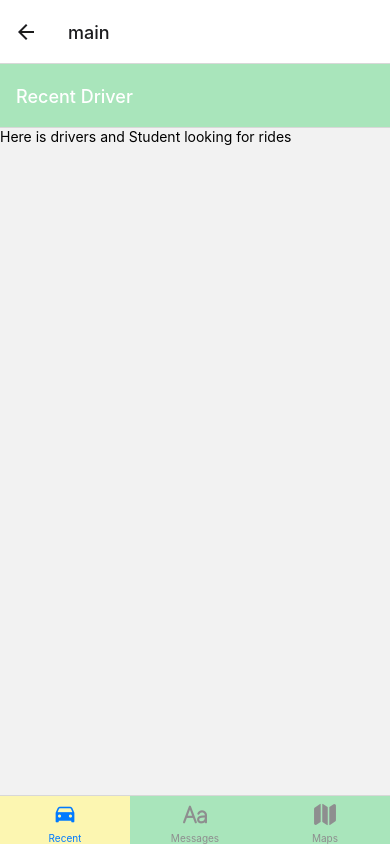
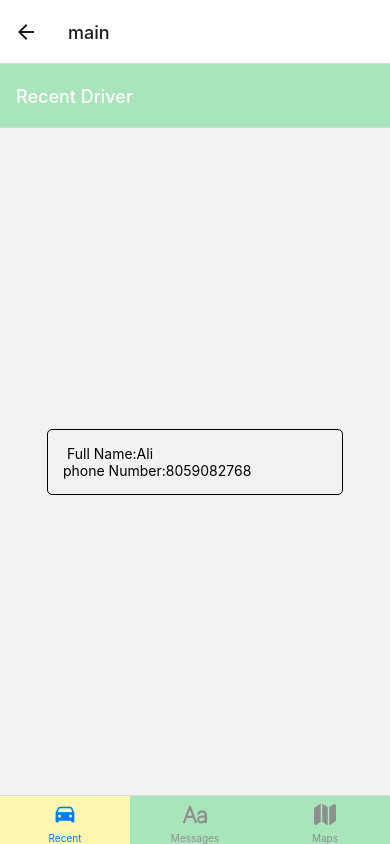
Before and after one commit to Jose-Flor/BuddyCarPool, a React Native app: screen /main in a window 390 px wide. Built offline with nearby package versions, Linux system fonts and the light colour scheme.

Commit message:
register

```diff
--- a/App.js
+++ b/App.js
@@ -4,6 +4,7 @@ import MainScreen from './Screens /MainScreen';
 import RegisterScreen from './Screens /RegisterScreen';
 import{createNativeStackNavigator}from'@react-navigation/native-stack';
 import { NavigationContainer } from '@react-navigation/native';
+import RegisterForm from './Screens /RegisterForm';
 
 const Stack=createNativeStackNavigator();
 
@@ -14,6 +15,7 @@ export default function App() {
       <Stack.Navigator initialRouteName='Register'>
         <Stack.Screen name='Register' component={RegisterScreen} options={{headerShown:false}}/>
         <Stack.Screen  name='main' component={MainScreen} />
+        <Stack.Screen name='RegisterForm' component={RegisterForm}/>
 
       </Stack.Navigator>
     </NavigationContainer>
--- a/Information/DriverInfo.js
+++ b/Information/DriverInfo.js
@@ -23,10 +23,10 @@ function DriverInfo(){
 
 return {
     /* Profile Information */
-    fullName: "",
+    fullName: "Ali ",
     profilePicture: "",
     contactInformation: {
-        phoneNumber: ""
+        phoneNumber: "8059082768"
     },
     /* Driver's License Details */
     driversLicenseDetails: {
--- a/Screens /Drivers.js
+++ b/Screens /Drivers.js
@@ -1,12 +1,39 @@
 
-import {Text, View} from "react-native"
+import {Text, View,StyleSheet} from "react-native"
+import DriverInfo from "../Information/DriverInfo";
 
 function Drivers(){
-    return <View>
-        <Text>
-            Here is drivers and Student looking for rides
-        </Text>
+    const driverDetail=DriverInfo();
+    return(
+     <View style={styles.container}>
+        <View style={styles.box}>
+
+        <Text> Full Name:{driverDetail.fullName}</Text>
+        <Text>phone Number:{driverDetail.contactInformation.phoneNumber}</Text>
+        <Text></Text>
+        </View>
+
 
     </View>
+    );
 }
 export default Drivers;
+const styles=StyleSheet.create({
+    container:{
+        flex:1,
+        padding:10,
+        alignItems:'center',
+        justifyContent: 'center',
+    },
+    box:{
+        width:'80%',
+        padding:15,
+        borderWidth:1,
+        borderBlockColor:'black',
+        borderRadius:5,
+        backgroundColor:'balck'
+
+    },
+
+
+})
--- a/Screens /RegisterForm.js
+++ b/Screens /RegisterForm.js
@@ -1,4 +1,75 @@
-function RegisterForm(){
-    return
+
+import { useState } from 'react';
+import {StyleSheet, Text, TextInput, View}from'react-native';
+
+
+
+function RegisterForm({isLogin,onSubmit,credentialsInvalid}){
+    const [firstName,setFistName]=useState('');
+    const [lastName,setLastName]=useState('');
+    const[enteredEmil,setEnteredEmil]=useState('');
+    const[enteredConfirmEmail,setEnteredConfirmEmail]=useState('');
+    const[enterPassword,setEnterPassword]=useState('');
+    const[enteredConfirmPassword,setEntereConfirmPassword]=useState('');
+
+    const {
+        email:emailIsInavlid,
+        confirmEmail:emailsDontMatch,
+        password:passwordIsInavlid,
+        confirmPassword:passwordDontMatch,
+    }=credentialsInvalid;
+
+
+
+    return (
+    <View style={style.container}>
+       <Text style={style.Header}>What is you name </Text>
+       <View style={style.SubHeader}>
+        <Text>Name</Text>
+        <TextInput
+        style={[]}
+        autoCapitalize='none'
+        placeholder="Enter your name"
+
+
+        />
+        <View >
+
+        </View>
+
+       </View>
+
+    </View>
+
+    );
+
+
 }
 export default RegisterForm;
+const style=StyleSheet.create({
+
+    container:{
+        flex:1,
+        padding:20,
+        backgroundColor:'#A9E5BB',
+    },
+    Header:{
+        fontSize:30,
+
+        marginBottom:10,
+        fontWeight:'bold',
+
+
+
+    },
+    inputContainer:{
+        borderWidth:1,
+        borderColor:'#FFF'
+    },
+    SubHeader:{
+        fontSize:16,
+        marginBottom:20,
+        color:'#FFF',
+    }
+
+    })
--- a/Screens /RegisterScreen.js
+++ b/Screens /RegisterScreen.js
@@ -5,7 +5,7 @@ function RegisterScreen({navigation}){
         navigation.navigate('main')
     }
     const handleRegister=()=>{
-        navigation.navigate('register')
+        navigation.navigate('RegisterForm')
 
     }
     return (
@@ -30,7 +30,7 @@ function RegisterScreen({navigation}){
 
         <View>
 
-            <Button title="Register" />
+            <Button title="Register" onPress={handleRegister} />
         </View>
 
     </View>
```
